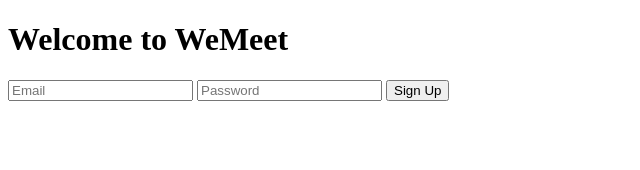
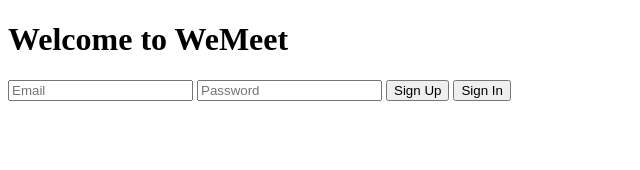
Before and after one commit to kjubik/WeMeet, a SvelteKit app: page / in a window 1280 px wide. Shown: the top 170 px of the page, without its empty margins (0-640 px from the left). Built offline with nearby package versions, Linux system fonts and the light colour scheme.

Commit message:
feat: allow users to sign in

```diff
--- a/src/routes/+page.svelte
+++ b/src/routes/+page.svelte
@@ -1,6 +1,6 @@
 <script lang="ts">
     import { auth } from '../firebaseConfig';
-    import { createUserWithEmailAndPassword } from 'firebase/auth';
+    import { createUserWithEmailAndPassword, signInWithEmailAndPassword } from 'firebase/auth';
 
     let email = '';
     let password = '';
@@ -18,6 +18,19 @@
         });
     }
 
+    const handleSignIn = (email: string, password: string) => {
+        signInWithEmailAndPassword(auth, email, password)
+        .then((userCredential) => {
+            const user = userCredential.user;
+            console.log('User signed in', user);
+        })
+        .catch((error) => {
+            const errorCode = error.code;
+            const errorMessage = error.message;
+            console.log(errorCode, errorMessage);
+        });
+    }
+
 </script>
 
 <h1>Welcome to WeMeet</h1>
@@ -25,4 +38,5 @@
     <input type="email" placeholder="Email" bind:value={email}>
     <input type="password" placeholder="Password" bind:value={password}>
     <button type="button" on:click={() => handleSignUp(email, password)}>Sign Up</button>
+    <button type="button" on:click={() => handleSignIn(email, password)}>Sign In</button>
 </form>
```
